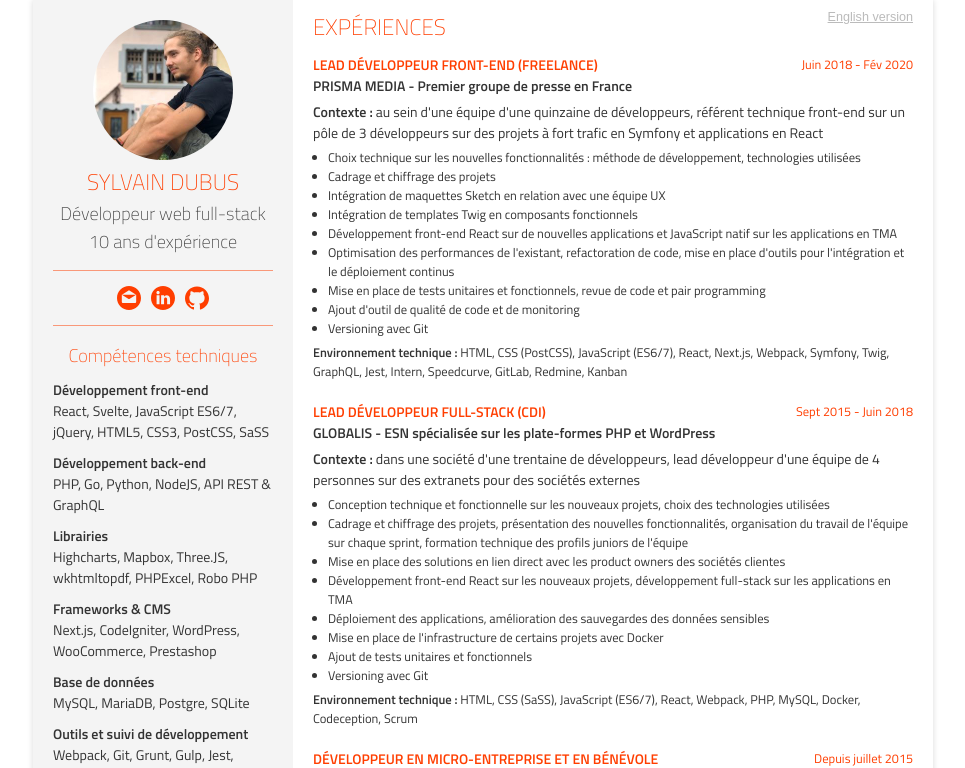
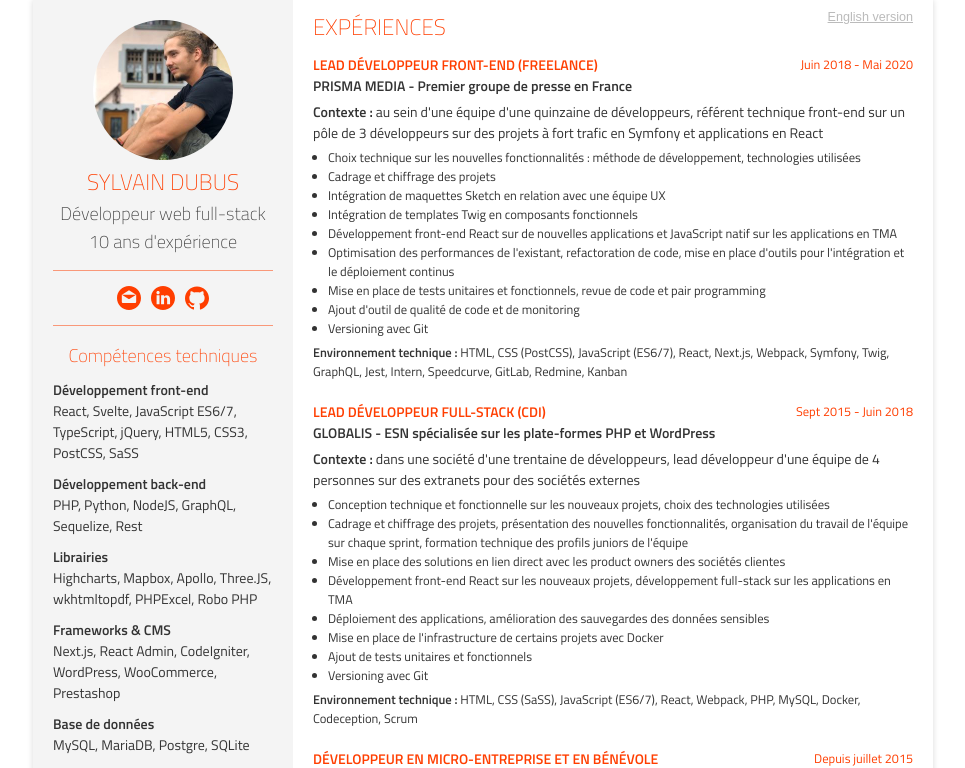
Before and after one commit to sylvaindubus/cv, a Svelte app: page / in a window 1280 px wide. Shown: the top 768 px of the page, without its empty margins (157-1122 px from the left). Built offline with nearby package versions, Linux system fonts and the light colour scheme.

Commit message:
Update data

```diff
--- a/public/index.html
+++ b/public/index.html
@@ -4,7 +4,7 @@
 	<meta charset="utf-8">
 	<meta http-equiv="X-UA-Compatible" content="IE=Edge">
 	<meta name="viewport" content="width=device-width,initial-scale=1">
-	<title>Sylvain Dubus - Curriculum Vitae</title>
+	<title>Sylvain Dubus - Full-stack web developer - Curriculum Vitae</title>
 	<meta name="description" content="Sylvain Dubus - Développeur web full-stack - 10 ans d'expérience"></meta>
 	<link rel="icon" type="image/png" href="/images/favicon.png">
 	<link rel="stylesheet" href="/build/bundle.css">
--- a/src/data/data-en.json
+++ b/src/data/data-en.json
@@ -3,7 +3,7 @@
 	"status": "Full-Stack Developer",
 	"years": 10,
 	"yearsLabel": "years of experience",
-	"age": 30,
+	"age": 31,
 	"mail": "svn.dbs@gmail.com",
 	"linkedin": "https://www.linkedin.com/in/sylvain-dubus-b10b862a",
 	"github": "https://github.com/sylvaindubus",
@@ -12,22 +12,22 @@
 		{
 			"title": "Front-end development",
 			"skills": [
-				"React", "Svelte", "JavaScript ES6/7", "jQuery", "HTML5", "CSS3", "PostCSS", "SaSS"
+				"React", "Svelte", "JavaScript ES6/7", "TypeScript", "jQuery", "HTML5", "CSS3", "PostCSS", "SaSS"
 			]
 		}, {
 			"title": "Back-end development",
 			"skills": [
-				"PHP", "Go", "Python", "NodeJS", "API REST & GraphQL"
+				"PHP", "Python", "NodeJS", "GraphQL, Sequelize, Rest"
 			]
 		}, {
 			"title": "Librairies",
 			"skills": [
-				"Highcharts", "Mapbox", "Three.JS", "wkhtmltopdf", "PHPExcel", "Robo PHP"
+				"Highcharts", "Mapbox", "Apollo", "Three.JS", "wkhtmltopdf", "PHPExcel", "Robo PHP"
 			]
 		}, {
 			"title": "Frameworks & CMS",
 			"skills": [
-				"Next.js", "CodeIgniter", "WordPress", "WooCommerce", "Prestashop"
+				"Next.js", "React Admin", "CodeIgniter", "WordPress", "WooCommerce", "Prestashop"
 			]
 		}, {
 			"title": "Database",
@@ -81,7 +81,7 @@
 	"experiences": [
 		{
 			"title": "Lead Front-end developer (Freelance)",
-			"date": "Jun 2018 - Feb 2020",
+			"date": "Jun 2018 - May 2020",
 			"company": "PRISMA MEDIA - First press group in France",
 			"context": "within a team of fifteen developers, front-end technical referent on a pole of 3 developers on high traffic projects in Symfony and applications in React",
 			"points": [
--- a/src/data/data-fr.json
+++ b/src/data/data-fr.json
@@ -3,7 +3,7 @@
 	"status": "Développeur web full-stack",
 	"years": 10,
 	"yearsLabel": "ans d'expérience",
-	"age": 30,
+	"age": 31,
 	"mail": "svn.dbs@gmail.com",
 	"linkedin": "https://www.linkedin.com/in/sylvain-dubus-b10b862a",
 	"github": "https://github.com/sylvaindubus",
@@ -12,22 +12,22 @@
 		{
 			"title": "Développement front-end",
 			"skills": [
-				"React", "Svelte", "JavaScript ES6/7", "jQuery", "HTML5", "CSS3", "PostCSS", "SaSS"
+				"React", "Svelte", "JavaScript ES6/7", "TypeScript", "jQuery", "HTML5", "CSS3", "PostCSS", "SaSS"
 			]
 		}, {
 			"title": "Développement back-end",
 			"skills": [
-				"PHP", "Go", "Python", "NodeJS", "API REST & GraphQL"
+				"PHP", "Python", "NodeJS", "GraphQL, Sequelize, Rest"
 			]
 		}, {
 			"title": "Librairies",
 			"skills": [
-				"Highcharts", "Mapbox", "Three.JS", "wkhtmltopdf", "PHPExcel", "Robo PHP"
+				"Highcharts", "Mapbox", "Apollo", "Three.JS", "wkhtmltopdf", "PHPExcel", "Robo PHP"
 			]
 		}, {
 			"title": "Frameworks & CMS",
 			"skills": [
-				"Next.js", "CodeIgniter", "WordPress", "WooCommerce", "Prestashop"
+				"Next.js", "React Admin", "CodeIgniter", "WordPress", "WooCommerce", "Prestashop"
 			]
 		}, {
 			"title": "Base de données",
@@ -81,7 +81,7 @@
 	"experiences": [
 		{
 			"title": "Lead développeur front-end (Freelance)",
-			"date": "Juin 2018 - Fév 2020",
+			"date": "Juin 2018 - Mai 2020",
 			"company": "PRISMA MEDIA - Premier groupe de presse en France",
 			"context": "au sein d'une équipe d'une quinzaine de développeurs, référent technique front-end sur un pôle de 3 développeurs sur des projets à fort trafic en Symfony et applications en React",
 			"points": [
```
Also changed, not shown: src/components/Experience.svelte (line endings or trailing spaces).
